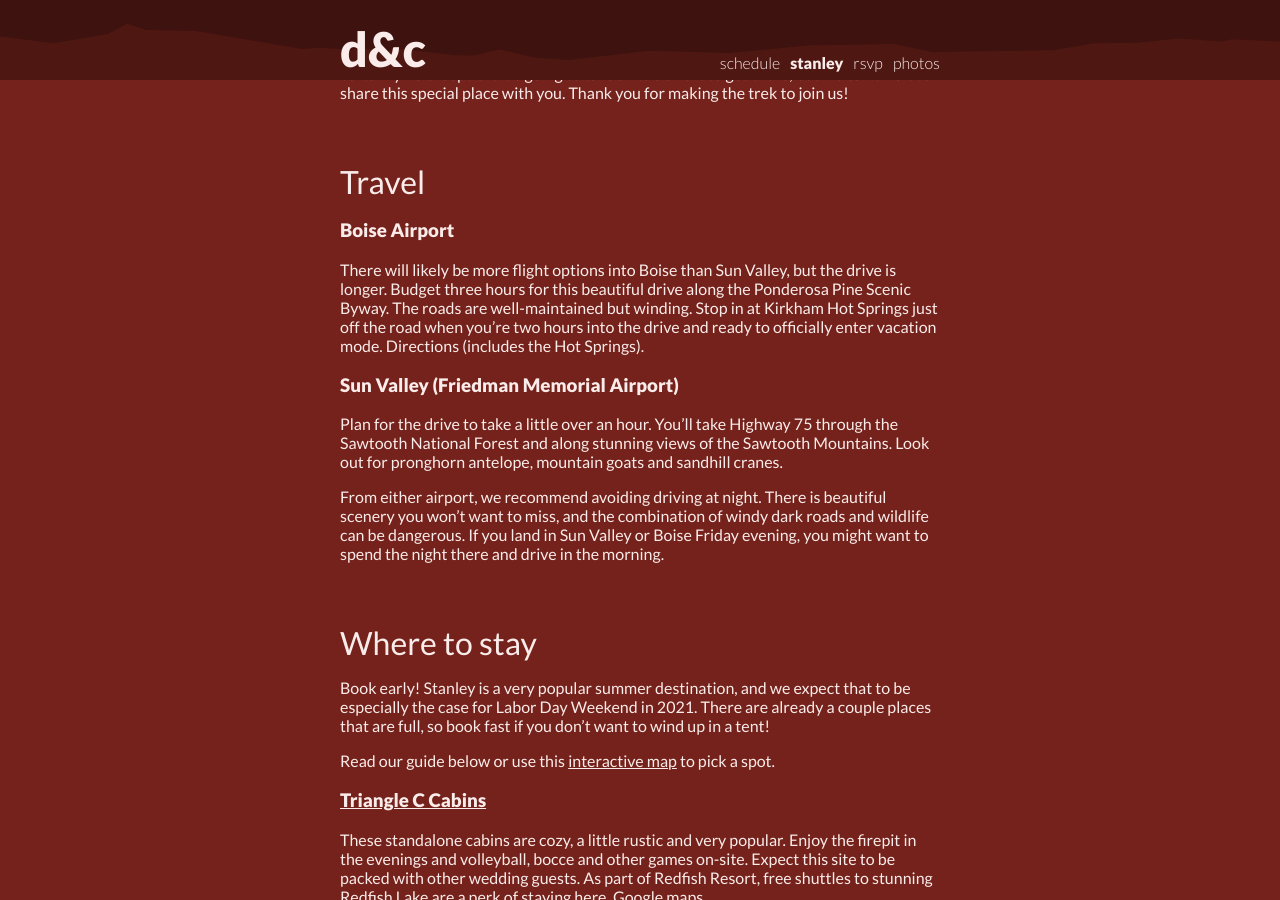
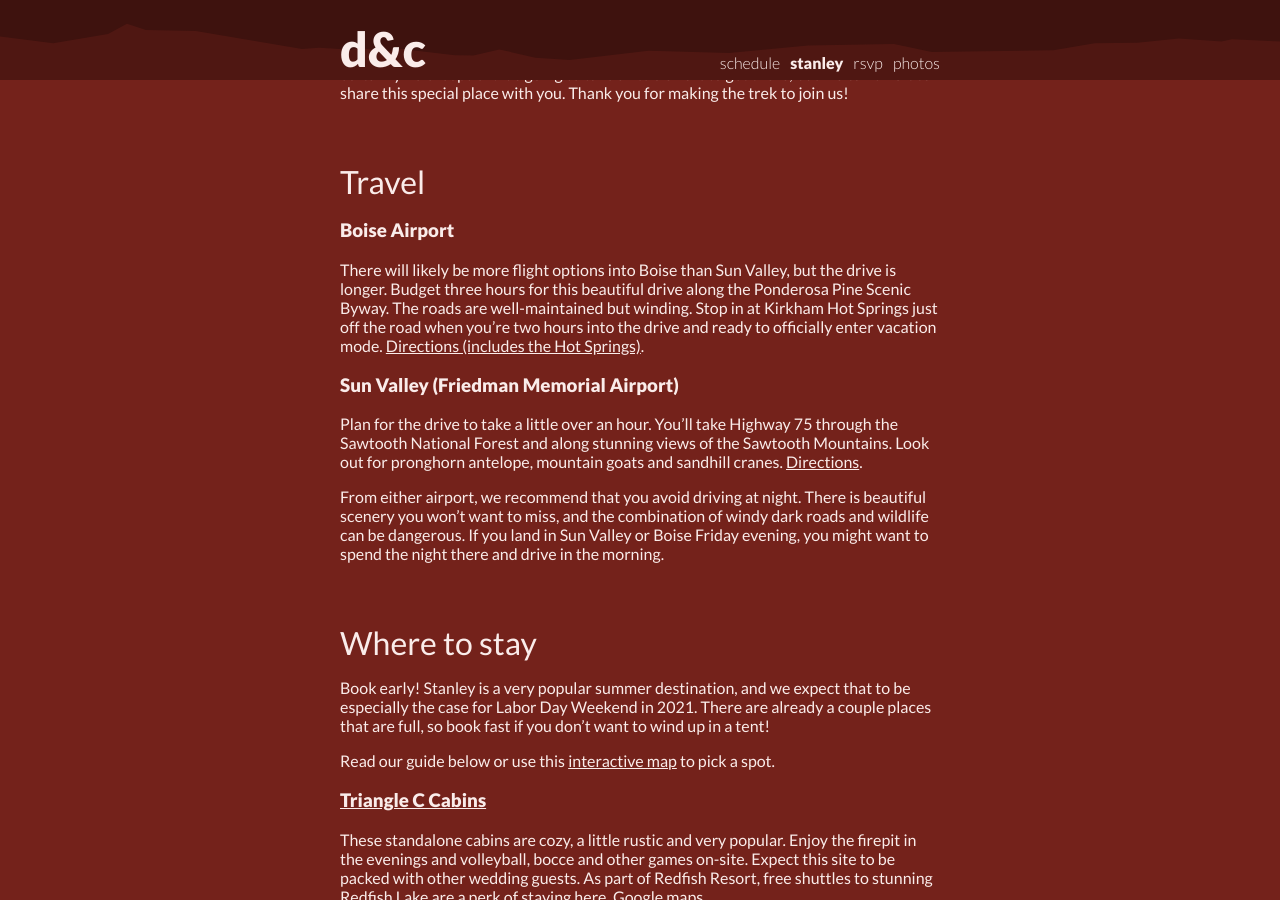
Before and after one commit to dproctor/wedding-website, a Jekyll site: the page built from stanley.md, in a window 1280 px wide and 900 px high, scrolled down 676 px. Built offline with Jekyll 4.4.1, drawn with Linux system fonts in a browser that asks for light colours; some of the changed text lies outside the part shown.

Commit message:
Text changes and link fixes on Stanley page

```diff
--- a/stanley.md
+++ b/stanley.md
@@ -31,21 +31,24 @@ There will likely be more flight options into Boise than Sun Valley, but the
 drive is longer. Budget three hours for this beautiful drive along the
 Ponderosa Pine Scenic Byway. The roads are well-maintained but winding. Stop in
 at Kirkham Hot Springs just off the road when you’re two hours into the drive
-and ready to officially enter vacation mode. Directions (includes the Hot
-Springs).
+and ready to officially enter vacation mode. <a href="https://goo.gl/maps/NbSeASAKaRNdaCmc8">Directions (includes the Hot Springs)</a>.
+
 <h3>Sun Valley (Friedman Memorial Airport)</h3>
 
 Plan for the drive to take a little over an hour. You’ll take Highway 75
 through the Sawtooth National Forest and along stunning views of the Sawtooth
 Mountains. Look out for pronghorn antelope, mountain goats and sandhill cranes.
+<a href="https://goo.gl/maps/r7sHLQZAxTxUJtHA8">Directions</a>.
 
-From either airport, we recommend avoiding driving at night. There is beautiful
-scenery you won’t want to miss, and the combination of windy dark roads and
-wildlife can be dangerous. If you land in Sun Valley or Boise Friday evening,
-you might want to spend the night there and drive in the morning.
+From either airport, we recommend that you avoid driving at night. There is
+beautiful scenery you won’t want to miss, and the combination of windy dark
+roads and wildlife can be dangerous. If you land in Sun Valley or Boise Friday
+evening, you might want to spend the night there and drive in the morning.
 
 <h2> <a class="anchor" name="where-to-stay" id="where-to-stay"></a>Where to stay </h2>
-Book early! Stanley is a very popular summer destination, and we expect that to be especially the case for Labor Day Weekend in 2021. There are already a couple places that are full, so book fast if you don’t want to wind up in a tent!
+Book early! Stanley is a very popular summer destination, and we expect that to
+be especially the case for Labor Day Weekend in 2021. There are already a couple
+places that are full, so book fast if you don’t want to wind up in a tent!
 
 Read our guide below or use this <a href="https://www.google.com/maps/d/u/0/edit?mid=1_B3vhMWHFdH3K45NLqSttNAF5bBIlxmC&usp=sharing">interactive map</a> to pick a spot.
 
@@ -105,10 +108,11 @@ There are two fairly rustic cabin options in Lower Stanley, just about 1.5 miles
 <h3><a name="rental-houses" id="rental-houses"> Rental houses</a></h3>
 There are a few good options on <a
 href="https://www.airbnb.com/">Airbnb</a> and <a
-href="https://www.vrbo.com/">VRBO</a>, plus checkout the
-comfortable suites with kitchens at the <a href="http://stanleyvacationrentals.com/">Stanley Vacation Rentals</a>.
+href="https://www.vrbo.com/">VRBO</a> as well as comfortable suites with kitchens available through <a href="http://stanleyvacationrentals.com/">Stanley Vacation Rentals</a>.
 
 <h2> <a class="anchor" name="things-to-do" id="things-to-do"></a>Things to do </h2>
+
+There is so much to do in the Sawtooth Mountains, we highly recommend that you consider extending our wedding weekend into a vacation. Here are some ideas to help you plan!
 
 <h3>Hiking</h3>
 <img src="/assets/img/creek.png">
```
